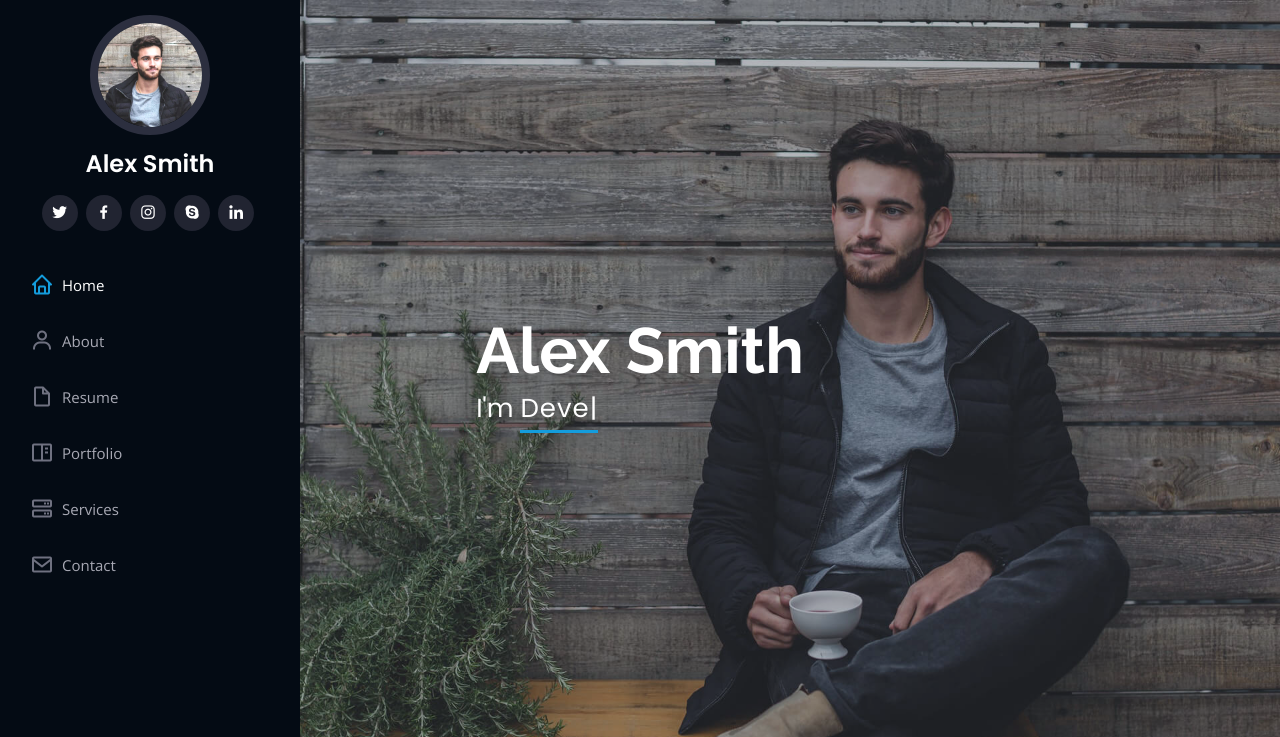
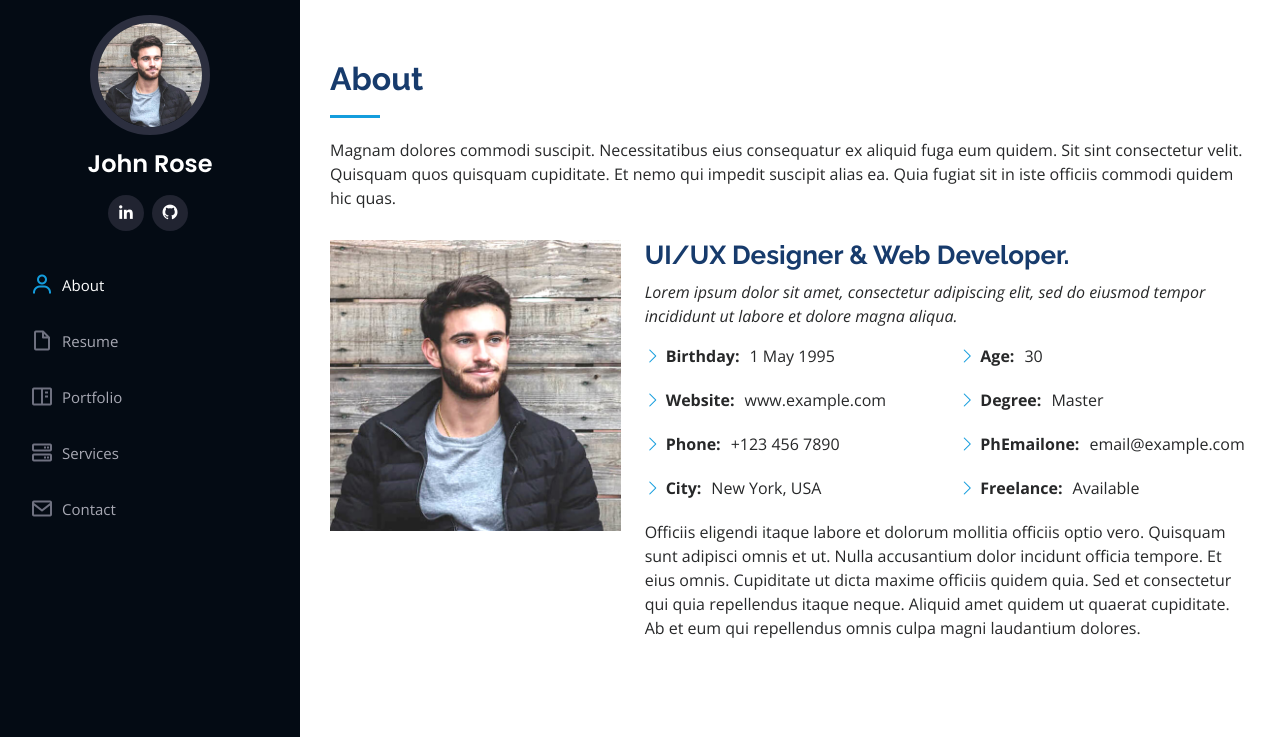
Before and after one commit to johnr282/johnr282.github.io, a plain HTML site: page index.html in a window 1280 px wide. Shown: the top 737 px of the page. Drawn offline with nearby package versions, Linux system fonts and the light colour scheme.

Commit message:
Deleted hero section

```diff
--- a/index.html
+++ b/index.html
@@ -47,19 +47,15 @@
 
       <div class="profile">
         <img src="assets/img/profile-img.jpg" alt="" class="img-fluid rounded-circle">
-        <h1 class="text-light"><a href="index.html">Alex Smith</a></h1>
+        <h1 class="text-light"><a href="index.html">John Rose</a></h1>
         <div class="social-links mt-3 text-center">
-          <a href="#" class="twitter"><i class="bx bxl-twitter"></i></a>
-          <a href="#" class="facebook"><i class="bx bxl-facebook"></i></a>
-          <a href="#" class="instagram"><i class="bx bxl-instagram"></i></a>
-          <a href="#" class="google-plus"><i class="bx bxl-skype"></i></a>
-          <a href="#" class="linkedin"><i class="bx bxl-linkedin"></i></a>
+          <a href="https://www.linkedin.com/in/john-rose-8007a7252/" class="linkedin"><i class="bx bxl-linkedin"></i></a>
+          <a href="https://github.com/johnr282" class="github"><i class="bx bxl-github"></i></a>
         </div>
       </div>
 
       <nav id="navbar" class="nav-menu navbar">
         <ul>
-          <li><a href="#hero" class="nav-link scrollto active"><i class="bx bx-home"></i> <span>Home</span></a></li>
           <li><a href="#about" class="nav-link scrollto"><i class="bx bx-user"></i> <span>About</span></a></li>
           <li><a href="#resume" class="nav-link scrollto"><i class="bx bx-file-blank"></i> <span>Resume</span></a></li>
           <li><a href="#portfolio" class="nav-link scrollto"><i class="bx bx-book-content"></i> <span>Portfolio</span></a></li>
@@ -69,14 +65,6 @@
       </nav><!-- .nav-menu -->
     </div>
   </header><!-- End Header -->
-
-  <!-- ======= Hero Section ======= -->
-  <section id="hero" class="d-flex flex-column justify-content-center align-items-center">
-    <div class="hero-container" data-aos="fade-in">
-      <h1>Alex Smith</h1>
-      <p>I'm <span class="typed" data-typed-items="Designer, Developer, Freelancer, Photographer"></span></p>
-    </div>
-  </section><!-- End Hero -->
 
   <main id="main">
 
```
Also changed, not shown: _site/index.html (+3 -6 lines), _site/inner-page.html (+2 -5 lines).
